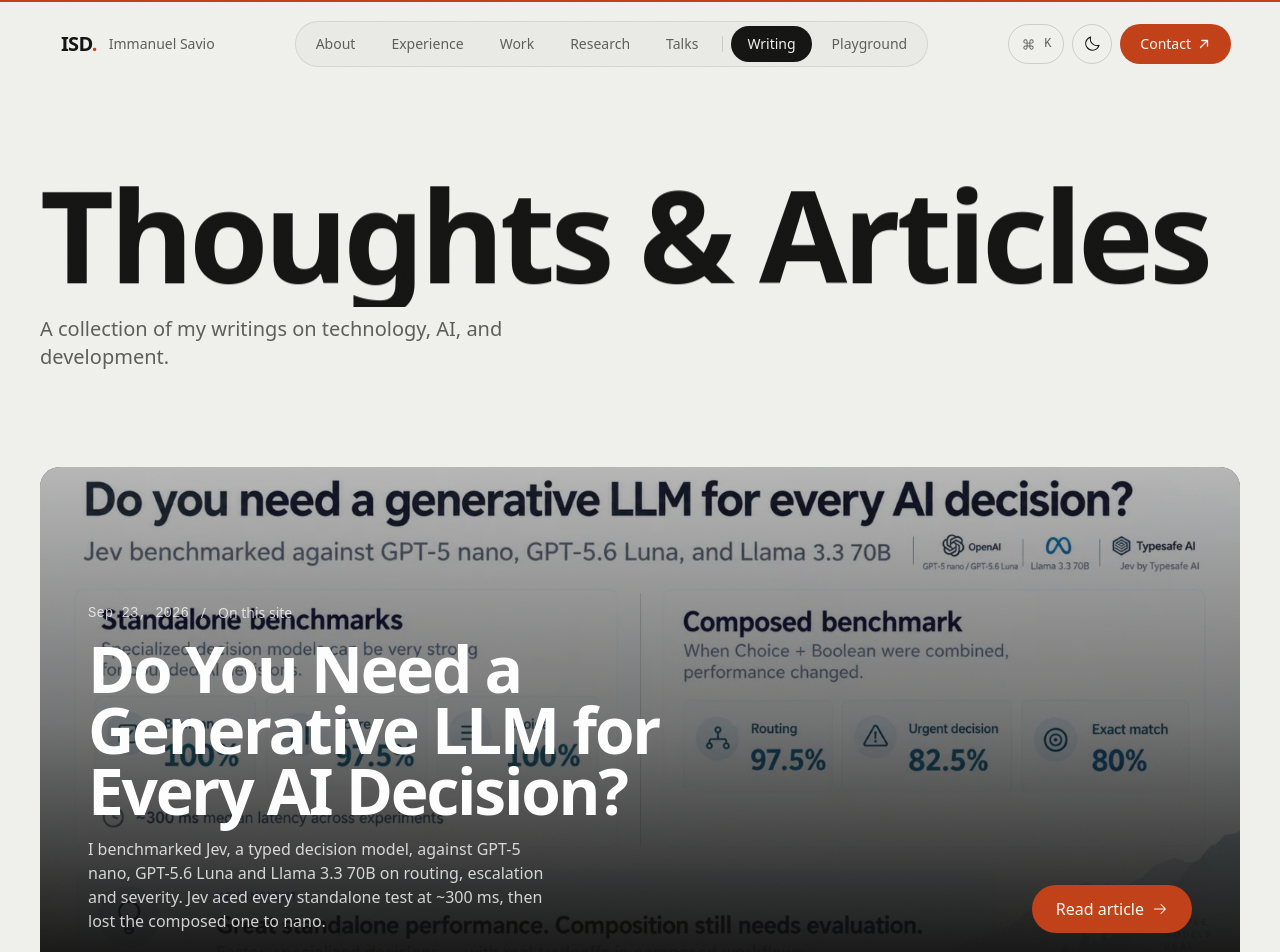
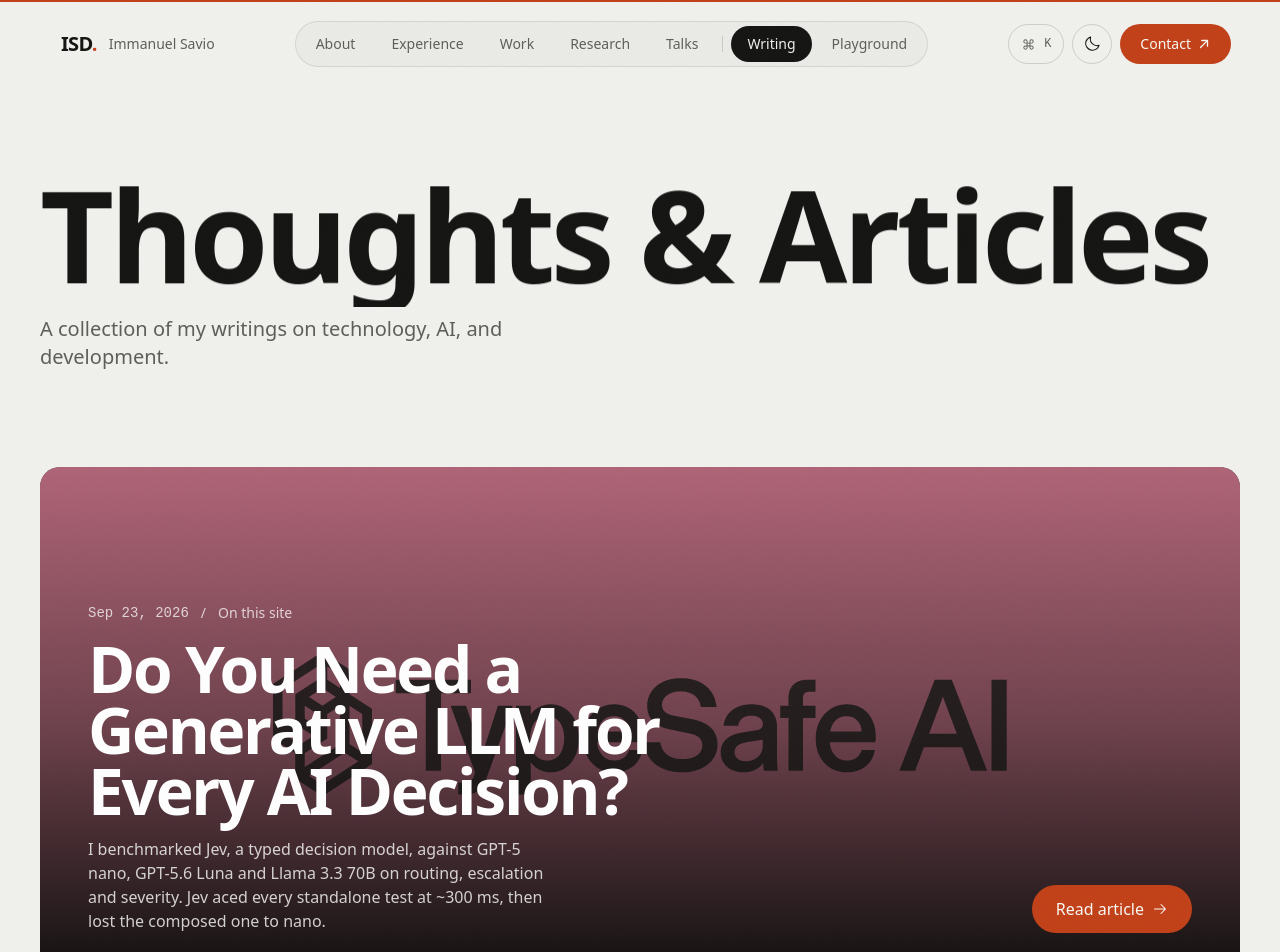
Before and after one commit to immanuelsavio/immanuelsavio.github.io, a React (Vite) app: page /blog in a window 1280 px wide. Shown: the top 952 px of the page. Built offline with nearby package versions, Linux system fonts and the light colour scheme.

Commit message:
feat: use TypeSafe AI image as Jev post cover

```diff
--- a/src/data/blog.json
+++ b/src/data/blog.json
@@ -48,8 +48,7 @@
     "id": "jev-decision-models",
     "title": "Do You Need a Generative LLM for Every AI Decision?",
     "description": "I benchmarked Jev, a typed decision model, against GPT-5 nano, GPT-5.6 Luna and Llama 3.3 70B on routing, escalation and severity. Jev aced every standalone test at ~300 ms, then lost the composed one to nano.",
-    "image": "/blog/jev-decision-models.webp",
-    "inlineCover": true,
+    "image": "/blog/jev.avif",
     "date": "2026-09-23",
     "tags": [
       "AI",
--- a/src/data/posts/jev-decision-models.md
+++ b/src/data/posts/jev-decision-models.md
@@ -1,6 +1,4 @@
 # Do You Need a Generative LLM for Every AI Decision?
-
-![Summary of the Jev benchmark results](/blog/jev-decision-models.webp)
 
 For the last couple of years my default way of adding AI to an app has been pretty simple. Give an LLM some context, ask it what to do, parse the answer, move on.
 
--- a/src/portfolio/pages/BlogPost.jsx
+++ b/src/portfolio/pages/BlogPost.jsx
@@ -120,7 +120,7 @@
         </motion.div>
       </header>
 
-      {post.cover && !post.inlineCover && (
+      {post.cover && (
         <div ref={hero} className="shell mt-14 md:mt-20">
           <div className="aspect-[16/9] overflow-hidden rounded-panel bg-surface md:aspect-[21/9]">
             <motion.img src={post.cover} alt="" width="1400" height="600" style={{ y: imgY, scale: 1.15 }} className="h-full w-full object-cover" />
```
Also changed, not shown: public/blog/jev-decision-models.webp (deleted), public/blog/jev.avif (added).
